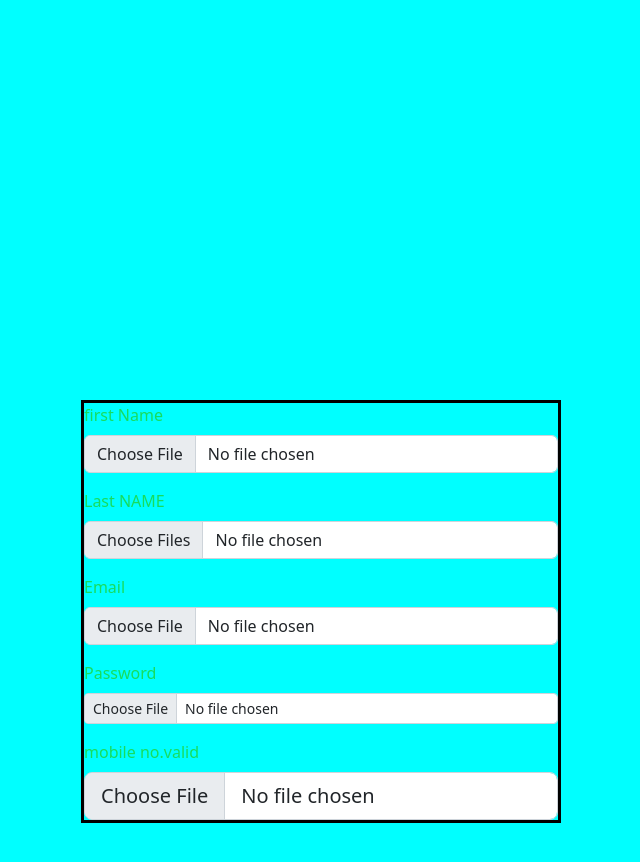
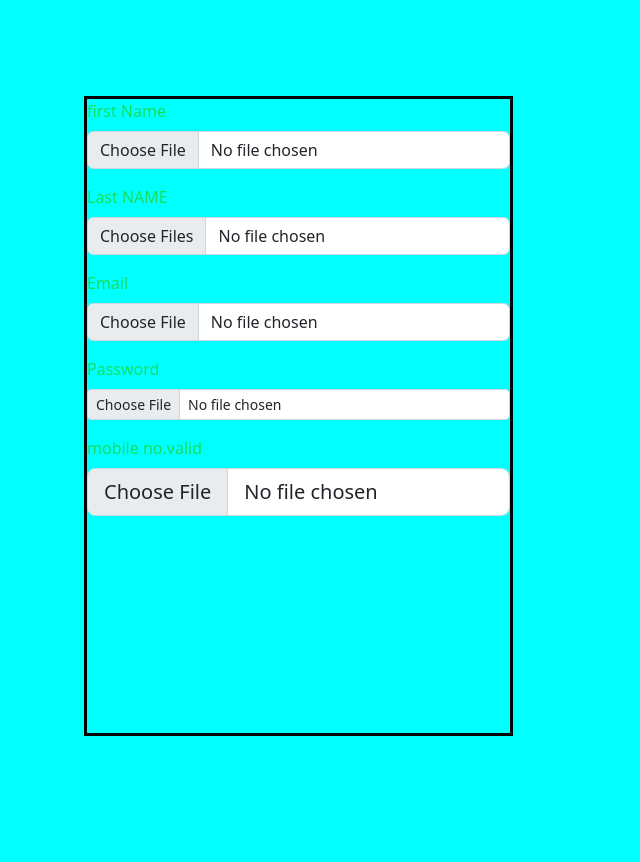
Before and after one commit to Sumitverma61/index.html, a plain HTML site: page index.html in a window 1280 px wide. Shown: the whole page, without its empty margins (319-959 px from the left). After the commit the page ends 800 px from the top, so only its background shows below. Drawn offline with nearby package versions, Linux system fonts and the light colour scheme.

Commit message:
Update index.html

```diff
--- a/index.html
+++ b/index.html
@@ -15,6 +15,13 @@
       border-color: black;border-style: solid;
 
   }
+    body {
+    right: 35%;
+    margin: 0!important;
+    position: fixed;
+    top: 12%;
+    bottom: 8%;
+}
 
 </style>
 
```
